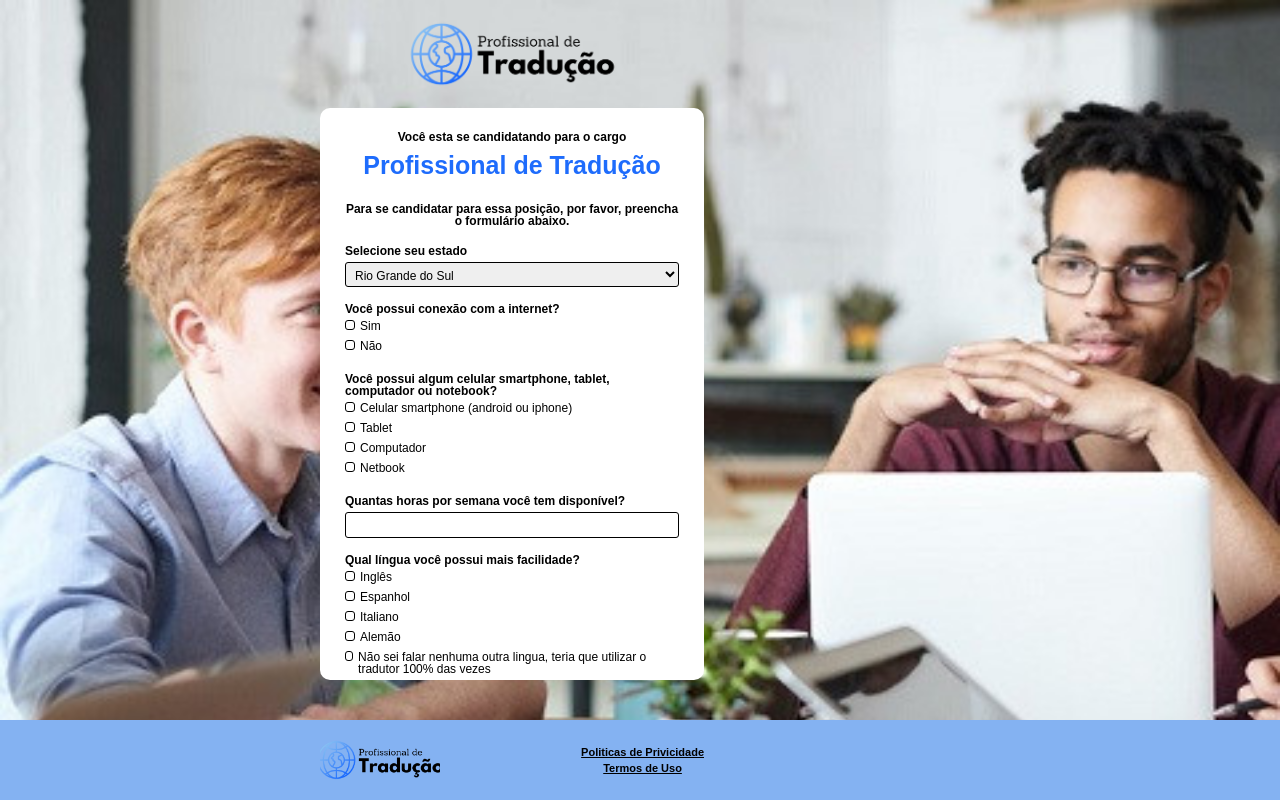
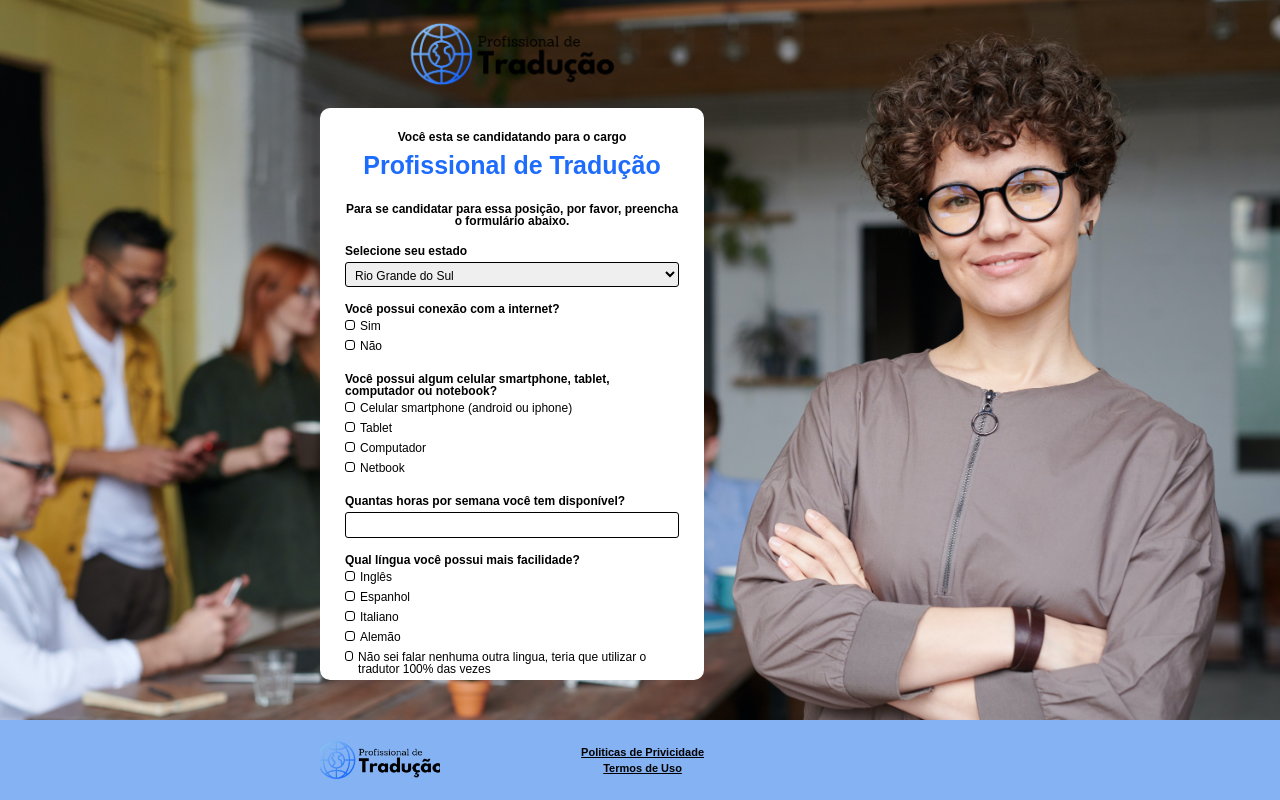
Before and after one commit to Mateusr337/translation-professional-page, a React (Create React App) app: page / in a window 1280 px wide. Built offline with nearby package versions, Linux system fonts and the light colour scheme.

Commit message:
refactor: background app image

```diff
--- a/src/styles/app.css
+++ b/src/styles/app.css
@@ -3,7 +3,7 @@
   display: flex;
   flex-direction: row;
   font-family: sans-serif;
-  background-image: url("../assets/business-background.jpeg");
+  background-image: url("../assets/business-background.jpg");
   background-position: center;
   background-repeat: no-repeat;
   background-size: cover;
```
Also changed, not shown: src/assets/business-background.jpg (added).
